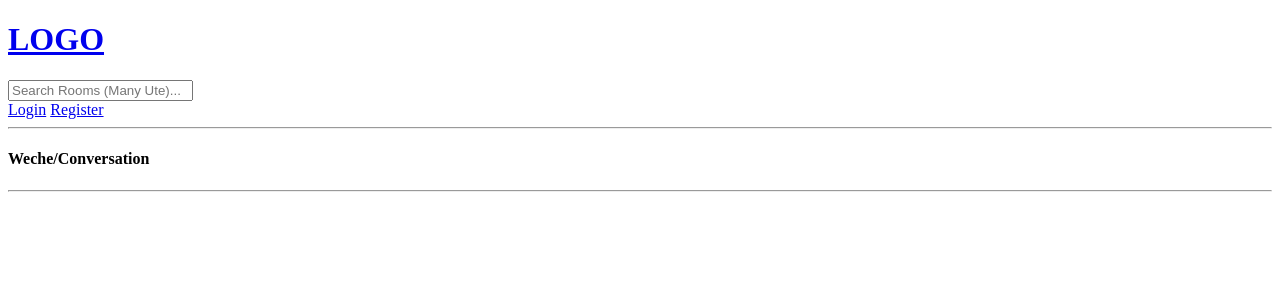
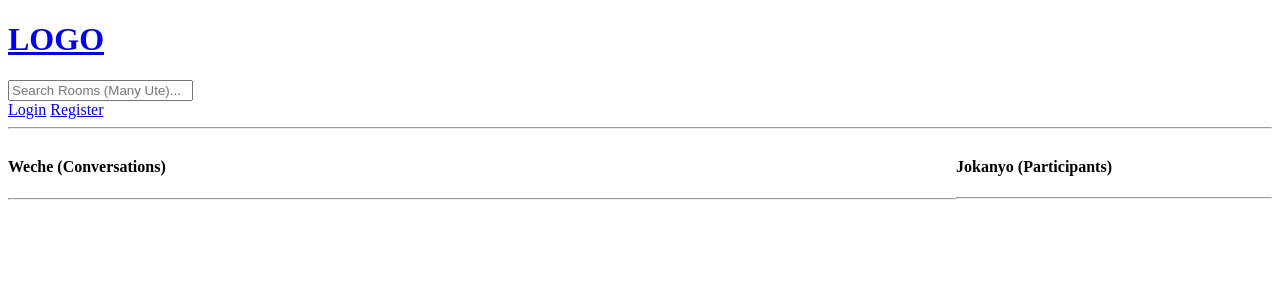
Before and after one commit to LawiOtieno/crch_project, a Django app: template base/templates/base/room.html in a window 1280 px wide. Shown: the top 300 px of the page. Run offline with Django 4.2, Linux system fonts and the light colour scheme; the template is opened without the code that fills it, so the values that code supplies are empty.

Commit message:
room participants

```diff
--- a/base/models.py
+++ b/base/models.py
@@ -15,7 +15,7 @@ class Room(models.Model):
     topic = models.ForeignKey(Topic, on_delete=models.SET_NULL, null=True)
     name = models.CharField(max_length=250)
     description = models.TextField(null=True, blank=True)
-    # participants =
+    participants = models.ManyToManyField(User, related_name='participants', blank=True)
     created = models.DateTimeField(auto_now_add=True)
     updated = models.DateTimeField(auto_now=True)
 
--- a/base/templates/base/room.html
+++ b/base/templates/base/room.html
@@ -2,11 +2,19 @@
 
 
 {% block content %}
+<style>
+    .room-container{
+        display: grid;
+        grid-template-columns: 3fr 1fr;
+    }
+</style>
+<div class="room-container">
+    <div>
         <h1>{{room.name}}</h1>
         <p>{{room.description}}</p>
 
         <div class="comment-wrapper">
-        <h4>Weche/Conversation</h4>
+            <h4>Weche (Conversations)</h4>
             <hr>
             {% for message in room_messages %}
                 <div>
@@ -25,4 +33,17 @@
             </form>
         </div>
         {% endif %}
+    </div>
+
+    <div>
+        <h4>Jokanyo (Participants)</h4>
+        <hr>
+
+        {% for user in participants %}
+            <div>
+                <p>@{{user.username}}</p>
+            </div>
+        {% endfor %}
+    </div>
+</div>
 {% endblock %}
--- a/base/views.py
+++ b/base/views.py
@@ -87,6 +87,7 @@ def home(request):
 def room(request, pk):
     room = Room.objects.get(id=pk)
     room_messages = room.message_set.all().order_by('-created')
+    participants = room.participants.all()
 
     if request.method == 'POST':
         message = Message.objects.create(
@@ -94,9 +95,10 @@ def room(request, pk):
             room = room,
             body = request.POST.get('body')
         )
+        room.participants.add(request.user) # Adding participant to a room automatically
         return redirect('room', pk=room.id)
 
-    context = {'room':room, 'room_messages':room_messages}
+    context = {'room':room, 'room_messages':room_messages, 'participants':participants}
     return render(request, 'base/room.html', context)
 
 
```
Also changed, not shown: base/migrations/0003_alter_room_options_room_participants.py (added). Lines whose indentation alone changed are shown as unchanged.
